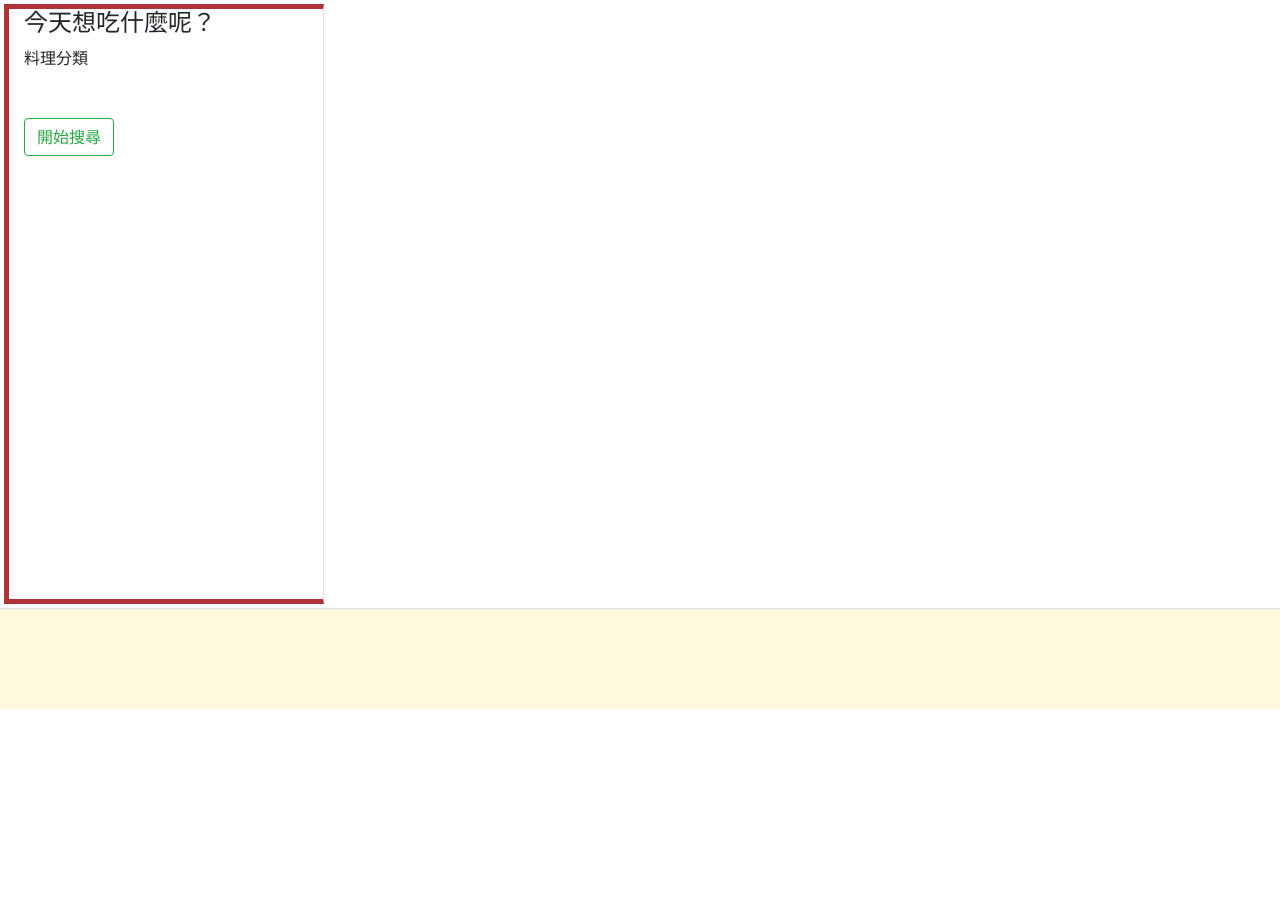
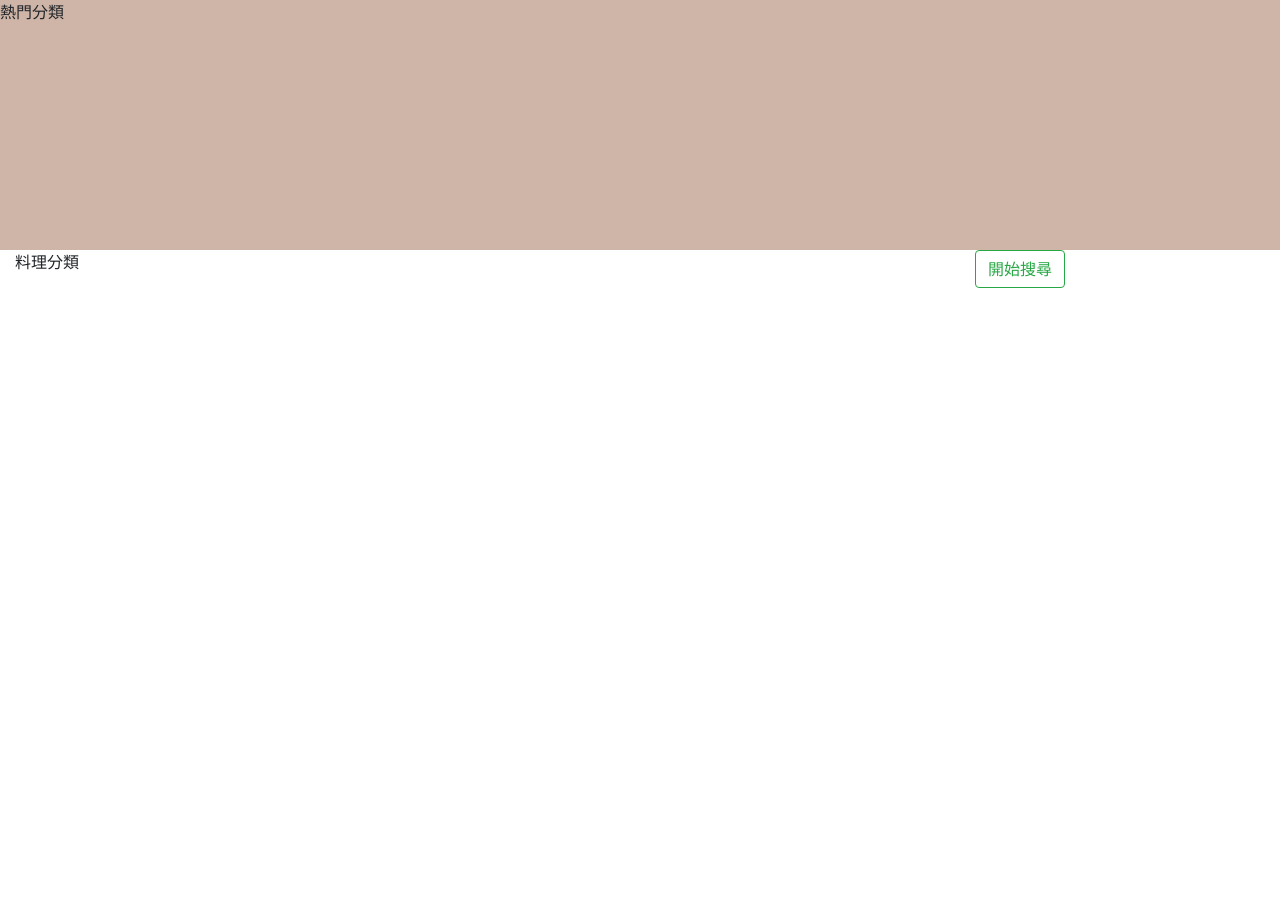
Before and after one commit to yen900611/TNFood_DJ, a Django app: page /food/ in a window 1280 px wide. Shown: the part 100-1000 px from the top of the page. Before the commit the page ends 809 px from the top, so only its background shows below. Run offline with Django 4.2, Linux system fonts and the light colour scheme; grey boxes labelled with a size stand in for pictures from a placeholder-image service; some libraries are stand-ins or nearby versions.

Commit message:
update index

```diff
--- /dev/null
+++ b/mysite/food/static/food/css/index.css
@@ -0,0 +1,25 @@
+.place-gallery {
+    min-height: 250px;
+    background-color: #CEB5A7;
+
+}
+
+.place-filter {
+    min-height: 150px;
+}
+.place-list {
+    min-height: 500px;
+}
+.place-item {
+    width: 240px;
+    height: 360px;
+    border: 1px solid #969191;
+    box-shadow: 0px 4px 4px rgba(0, 0, 0, 0.25);
+    border-radius: 30px;
+}
+
+.place-item img {
+    border-radius: 30px 30px 0px 0px;
+    width: 240px;
+    height: 240px;
+}
--- a/mysite/food/templates/food/base.html
+++ b/mysite/food/templates/food/base.html
@@ -36,9 +36,6 @@
 <main>
   {% block main %}{% endblock %}
 </main>
-<footer>
-
-</footer>
 </body>
 {% block script %}
 
--- a/mysite/food/templates/food/index.html
+++ b/mysite/food/templates/food/index.html
@@ -1,39 +1,60 @@
 {% extends 'food/base.html' %}
+{% load static %}
 
 {% block title %} 台南不需要米其林 {% endblock %}
 {% block custom_style %}
-  <style>
+  <link rel="stylesheet" href="{% static 'food/css/index.css' %}">
 
-      .template-sidebar {
-          min-height: 600px;
-          background-color: #FFFFFF;
-          border: #AE3338 5px solid;
-      }
-  </style>
 {% endblock %}
 {% block main %}
+  <div class="container-fluid ">
+    <div class="row place-gallery">
+      <!-- TODO Edit here -->
+      <p>熱門分類</p>
 
-  <div class="container-fluid border-bottom">
-    <div class="row ">
-      <div class="col-3 border-right template-sidebar m-1">
-        {#        {% include 'food/form_filter.html' with tags=tags %}#}
-        <h4>今天想吃什麼呢？</h4>
-        <form action="/food" method="get">
+    </div>
+    <form action="/food" method="get">
+      <div class="row place-filter">
+        <div class="col-9">
+
           <div><label for="">料理分類</label></div>
           <ul id="tag_filter">
           </ul>
           <br>
-          <button class="btn btn-outline-success" type="submit">開始搜尋</button>
-        </form>
+
+
+        </div>
+        <div class="col-3">
+          <button class="btn btn-outline-success " type="submit">開始搜尋</button>
+        </div>
+
       </div>
-      <div class="col-8">
-        <div class="container-fluid">
-          <div class="row " id="gallery">
-          </div>
-        </div>
-      </div>
+    </form>
+    <div class="row place-list" id="gallery">
     </div>
-  </div>{% endblock %}
+  </div>
+  {#  <div class="container-fluid border-bottom">#}
+  {#    <div class="row ">#}
+  {#      <div class="col-3 border-right template-sidebar m-1">#}
+  {#        {% include 'food/form_filter.html' with tags=tags %}#}
+  {#        <h4>今天想吃什麼呢？</h4>#}
+  {#        <form action="/food" method="get">#}
+  {#          <div><label for="">料理分類</label></div>#}
+  {#          <ul id="tag_filter">#}
+  {#          </ul>#}
+  {#          <br>#}
+  {#          <button class="btn btn-outline-success" type="submit">開始搜尋</button>#}
+  {#        </form>#}
+  {#      </div>#}
+  {#      <div class="col-8">#}
+  {#        <div class="container-fluid">#}
+  {#          <div class="row " >#}
+  {#          </div>#}
+  {#        </div>#}
+  {#      </div>#}
+  {#    </div>#}
+  {#  </div>#}
+{% endblock %}
 
 {% block custom_script %}
   <script>
@@ -48,16 +69,19 @@
 
               result.forEach(place => {
                   gallery_ele.append(
-                      `<div class="col-4 grid-item p-0 m-1">
+                      `
+              <div class="col col-lg-3 m-auto">
+                    <div class="place-item">
+                        <div>
+                            <img src="${API_HOST}${place.photos[0].path}" alt="">
+                        </div>
+                        <div>
                     <a href="${API_HOST}/food/${place.id}">
+                        <h5 class="align-content-center">${place.name}</h5></a>
 
-                        <div class="grid-item-img">
-                            <img class="p-1" style="max-width:280px;max-height: 200px"
-                                src="${API_HOST}${place.photos[0].path}" alt="">
-                        </div>
-                        <label for="">${place.name}</label>
-                    </a>
-                </div>`
+                    </div>
+              </div>
+                    `
                   )
 
               });
```
